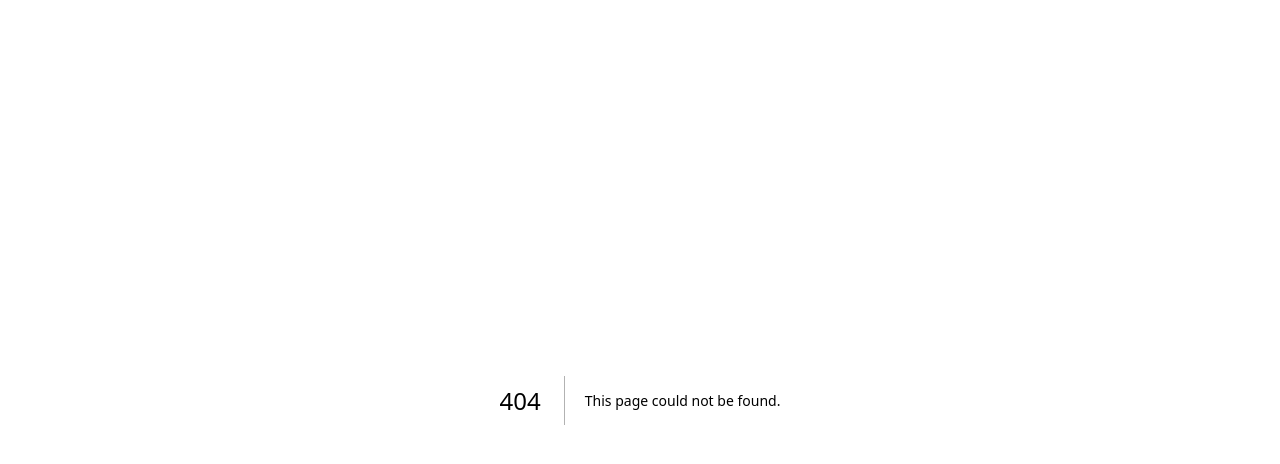
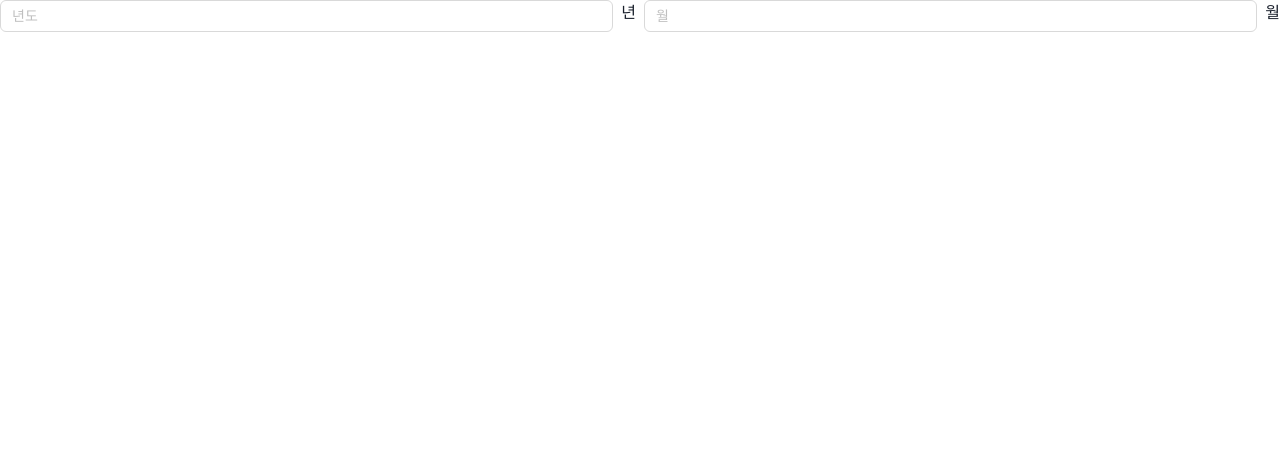
Before and after one commit to funnystyle/fabtable-next, a Next.js app: page /samples/antd/monthpicker in a window 1280 px wide. Before the commit this address had no page. Shown: the top 464 px of the page. Built offline with nearby package versions, Linux system fonts and the light colour scheme.

Commit message:
monthpicker 추가

```diff
--- a/pages/index.js
+++ b/pages/index.js
@@ -36,6 +36,9 @@ const HomePage = () => {
       <p>
           <Link href="/samples/modal/maximize" color='blue.400' _hover={{ color: 'blue.500' }}>최대화 모달창 샘플</Link>
       </p>
+      <p>
+          <Link href="/samples/antd/monthpicker" color='blue.400' _hover={{ color: 'blue.500' }}>ant design monthpicker</Link>
+      </p>
     </div>
   );
 };
--- /dev/null
+++ b/pages/samples/antd/monthpicker.js
@@ -0,0 +1,57 @@
+import { DatePicker, ConfigProvider, Input } from 'antd';
+import koKR from 'antd/lib/locale/ko_KR';
+import { useState } from 'react';
+
+const MonthPicker = () => {
+  const onChange = (date, dateString) => {
+    console.log(date, dateString);
+  };
+
+  const [isDatePickerOpen, setDatePickerOpen] = useState(false);
+  const [year, setYear] = useState('');
+  const [month, setMonth] = useState('');
+
+  const handleDateSelect = (date) => {
+    if (date) {
+      setYear(date.year().toString());
+      setMonth((date.month() + 1).toString()); // 0-indexed, so add 1
+    }
+    setDatePickerOpen(false); // Close DatePicker after selection
+  };
+
+  const openDatePicker = () => {
+    setDatePickerOpen(true);
+  };
+
+  return (
+    <ConfigProvider locale={koKR}>
+      {/* <DatePicker onChange={onChange} picker="month"
+      // format={(value) => `${value.month() + 1}월`}
+      monthCellRender={(date) => `${date.month() + 1}월`}/> */}
+      <div style={{ display: 'flex', gap: '8px' }}>
+        <Input
+          placeholder="년도"
+          value={year}
+          onClick={openDatePicker}
+          readOnly
+        />년
+        <Input
+          placeholder="월"
+          value={`${month}`}
+          onClick={openDatePicker}
+          readOnly
+        />월
+      </div>
+      <DatePicker
+        open={isDatePickerOpen}
+        picker="month"
+        onChange={handleDateSelect}
+        onOpenChange={(open) => setDatePickerOpen(open)} // Sync open state
+        style={{ visibility: 'hidden', position: 'absolute' }} // Hide input field
+        monthCellRender={(date) => `${date.month() + 1}월`}
+      />
+    </ConfigProvider>
+  );
+};
+
+export default MonthPicker;
```
